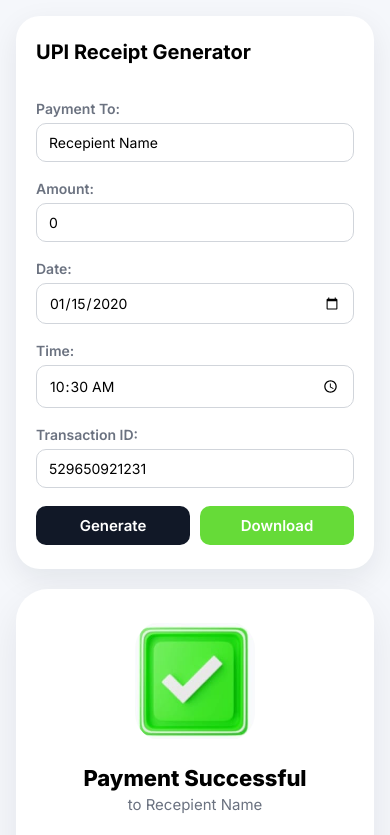
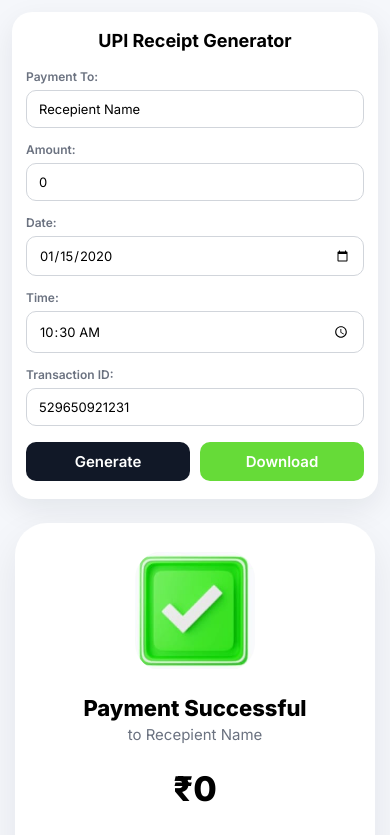
Before and after one commit to riyasaslam/UPIReceiptGenerator, a plain HTML site: page index.html in a window 390 px wide. Both pictures are taken after typing "2020-01-15", "10:30" into the empty fields and a click on the button "Generate". Shown: the top 835 px of the page. Drawn offline with nearby package versions, Linux system fonts and the light colour scheme.

Commit message:
Responsive OnebyOne

```diff
--- a/index.html
+++ b/index.html
@@ -36,43 +36,45 @@
       background: var(--bg);
       min-height: 100vh;
       display: flex;
-      align-items: center;
+      align-items: stretch;
       justify-content: center;
-      padding: 24px;
+      padding: 16px;
     }
 
     .wrapper {
       display: flex;
-      gap: 32px;
+      flex-direction: column;        /* MOBILE FIRST: stacked one by one */
+      gap: 24px;
       width: 100%;
       max-width: 1000px;
-      align-items: flex-start;
-      justify-content: center;
+      align-items: center;
+      justify-content: flex-start;
     }
 
     /* LEFT PANEL */
     .left-panel {
-      flex: 1;
-      max-width: 380px;
+      width: 100%;
+      max-width: 420px;
       background: #ffffff;
       border-radius: 24px;
-      padding: 24px 20px;
+      padding: 20px 18px;
       box-shadow: 0 10px 30px rgba(15, 23, 42, 0.08);
     }
 
     .left-panel h2 {
       font-size: 20px;
       font-weight: 700;
-      margin-bottom: 36px;
+      margin-bottom: 24px;
+      text-align: left;
     }
 
     .form-group {
-      margin-bottom: 18px;
+      margin-bottom: 14px;
     }
 
     .form-group label {
       display: block;
-      font-size: 14px;
+      font-size: 13px;
       font-weight: 600;
       color: var(--secondary-text);
       margin-bottom: 6px;
@@ -112,9 +114,10 @@
       color: white;
     }
 
-    /* RECEIPT (FIXED SIZE) */
+    /* RECEIPT (FIXED SIZE FOR EXPORT) */
     #receipt {
-      width: 360px;
+      width: 100%;
+      max-width: 360px;  /* exact mock width */
       background: var(--card-bg);
       border-radius: 32px;
       box-shadow: 0 16px 40px rgba(15, 23, 42, 0.08);
@@ -201,6 +204,7 @@
       font-weight: 600;
       border: 1px solid var(--border-color);
       cursor: pointer;
+      background: #ffffff;
     }
 
     .btn-primary {
@@ -209,57 +213,89 @@
       border: none;
     }
 
-    /* ----------------------------------------
-       Galaxy S10 (360 × 760) – Android 11
-       and similar small-width phones
-    -----------------------------------------*/
-    @media screen and (max-width: 380px) {
+    /* ----------- SMALL PHONES (Samsung S10/S11+, etc.) ----------- */
+    @media screen and (max-width: 480px) {
       body {
-        padding: 16px;              /* reduce side padding on narrow screens */
+        padding: 12px;
+      }
+
+      .left-panel {
+        padding: 18px 14px;
+        border-radius: 20px;
+      }
+
+      .left-panel h2 {
+        font-size: 18px;
+        margin-bottom: 18px;
+        text-align: center;
+      }
+
+      .form-group label {
+        font-size: 12px;
+      }
+
+      .form-group input {
+        font-size: 13px;
+      }
+
+      #receipt {
+        margin: 0 auto;
+        padding: 28px 20px 22px;
+      }
+
+      .amount {
+        font-size: 34px;
+        margin-bottom: 52px;
+      }
+
+      .actions {
+        flex-direction: column;
+      }
+
+      .btn {
+        width: 100%;
+      }
+    }
+
+    /* ----------- TABLET / SMALL LAPTOP ----------- */
+    @media screen and (min-width: 768px) and (max-width: 1023px) {
+      body {
+        padding: 20px;
       }
 
       .wrapper {
-        flex-direction: column;     /* stack form and receipt */
-        align-items: center;
-        gap: 20px;
+        gap: 28px;
       }
 
       .left-panel {
-        width: 100%;
-        max-width: 360px;
+        max-width: 380px;
       }
 
       #receipt {
-        width: 100%;                /* fill phone width */
-        max-width: 360px;           /* keep your exact design width */
-        margin: 0 auto;
+        max-width: 360px;
       }
     }
 
-    /* ----------------------------------------
-       Galaxy S10+ / S11+ (412 × 869) – Android 11
-       and similar tall Samsung devices
-    -----------------------------------------*/
-    @media screen and (min-width: 381px) and (max-width: 430px) {
+    /* ----------- DESKTOP: SIDE BY SIDE ----------- */
+    @media screen and (min-width: 1024px) {
       body {
-        padding: 16px;
+        padding: 24px;
+        align-items: center;
       }
 
       .wrapper {
-        flex-direction: column;
-        align-items: center;
-        gap: 20px;
+        flex-direction: row;     /* side-by-side on desktop */
+        align-items: flex-start;
+        justify-content: center;
+        gap: 32px;
       }
 
       .left-panel {
-        width: 100%;
-        max-width: 390px;
+        max-width: 380px;
       }
 
       #receipt {
-        width: 100%;
-        max-width: 360px;          /* still your original mock width */
-        margin: 0 auto;
+        max-width: 360px;
       }
     }
   </style>
@@ -340,21 +376,35 @@
 
 <script>
   function formatDateTime(date, time) {
-    const months = ["January","February","March","April","May","June","July","August","September","October","November","December"];
+    const months = [
+      "January","February","March","April","May","June",
+      "July","August","September","October","November","December"
+    ];
     const d = new Date(date + "T" + time);
+    if (isNaN(d.getTime())) {
+      return "";
+    }
     let hrs = d.getHours();
     const mins = d.getMinutes().toString().padStart(2, "0");
     const ampm = hrs >= 12 ? "PM" : "AM";
     hrs = hrs % 12 || 12;
-    return `${d.getDate()} ${months[d.getMonth()]}${d.getFullYear()} • ${hrs}:${mins}${ampm}`;
+    return `${d.getDate()} ${months[d.getMonth()]} ${d.getFullYear()} • ${hrs}:${mins}${ampm}`;
   }
 
   document.getElementById("btnGenerate").onclick = () => {
-    document.getElementById("displayPayTo").textContent = document.getElementById("payTo").value;
-    document.getElementById("displayAmount").textContent = document.getElementById("amount").value;
-    document.getElementById("displayTxn").textContent = document.getElementById("txnId").value;
-    document.getElementById("displayDateTime").textContent =
-      formatDateTime(document.getElementById("date").value, document.getElementById("time").value);
+    document.getElementById("displayPayTo").textContent =
+      document.getElementById("payTo").value || "Recepient Name";
+
+    document.getElementById("displayAmount").textContent =
+      document.getElementById("amount").value || "0";
+
+    document.getElementById("displayTxn").textContent =
+      document.getElementById("txnId").value || "529650921231";
+
+    const dateVal = document.getElementById("date").value;
+    const timeVal = document.getElementById("time").value;
+    const formatted = formatDateTime(dateVal, timeVal) || "15 October 2025 • 02:55PM";
+    document.getElementById("displayDateTime").textContent = formatted;
   };
 
   // Download exact JPG
```
